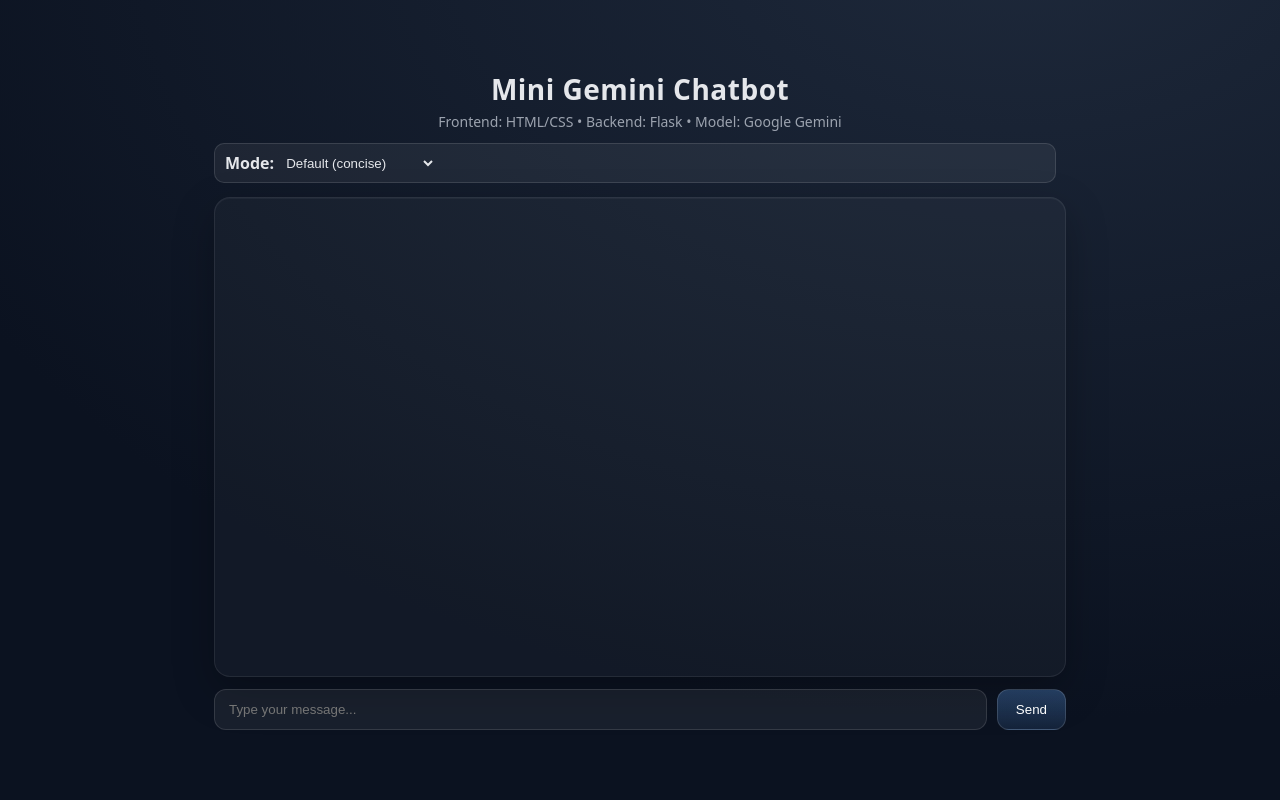
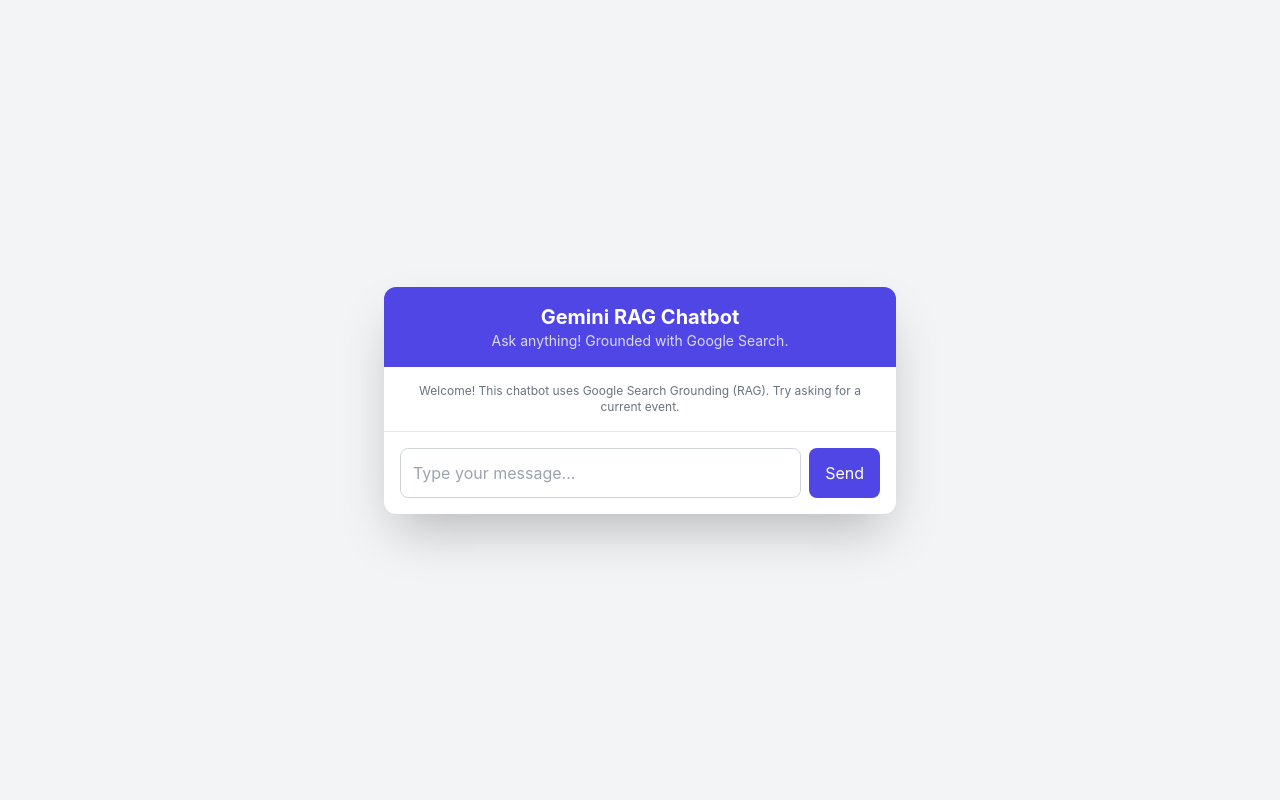
Before and after one commit to Harish9005438908/Gen_AI_Work_Shop_chat-bot, a Flask app: page / in a window 1280 px wide. Run offline with Flask 3, Linux system fonts and the light colour scheme; some libraries are stand-ins or nearby versions.

Commit message:
feat: added basic index.html for testing front-end routing

```diff
--- a/templates/index.html
+++ b/templates/index.html
@@ -1,140 +1,166 @@
-<!doctype html>
+<!DOCTYPE html>
 <html lang="en">
 <head>
-  <meta charset="utf-8">
-  <meta name="viewport" content="width=device-width, initial-scale=1">
-  <title>Mini Gemini Chatbot</title>
-  <link rel="stylesheet" href="{{ url_for('static', filename='style.css') }}">
+    <meta charset="UTF-8">
+    <meta name="viewport" content="width=device-width, initial-scale=1.0">
+    <title>Gemini Chatbot (RAG Enabled)</title>
+    <script src="https://cdn.tailwindcss.com"></script>
     <style>
-    /* tiny extras just for the mode bar */
-    .bar {
-      display: grid;
-      grid-template-columns: 1fr auto;
-      gap: 10px;
-      align-items: center;
-      margin: 8px 0 14px;
+        .chat-container {
+            max-height: 70vh;
+            overflow-y: auto;
         }
-    .mode {
-      display: inline-flex; gap: 8px; align-items: center;
-      background: rgba(255,255,255,0.06);
-      border: 1px solid rgba(255,255,255,0.12);
-      padding: 8px 10px; border-radius: 10px; color: #e5e7eb;
+        .user-message {
+            background-color: #3b82f6;
+            color: white;
+            align-self: flex-end;
+            border-radius: 15px 15px 0 15px;
         }
-    .mode label { font-weight: 600; }
-    .mode select {
-      background: transparent; color: #e5e7eb; border: none; outline: none;
+        .bot-message {
+            background-color: #e5e7eb;
+            color: #1f2937;
+            align-self: flex-start;
+            border-radius: 15px 15px 15px 0;
         }
     </style>
 </head>
-<body>
-  <div class="app">
-    <header>
-      <h1>Mini Gemini Chatbot</h1>
-      <p class="sub">Frontend: HTML/CSS • Backend: Flask • Model: Google Gemini</p>
+<body class="bg-gray-100 min-h-screen flex items-center justify-center p-4" style="font-family: 'Inter', sans-serif;">
+
+    <div id="chat-app" class="w-full max-w-lg bg-white rounded-xl shadow-2xl overflow-hidden">
+
+        <header class="bg-indigo-600 p-4 text-white text-center">
+            <h1 class="text-xl font-bold">Gemini RAG Chatbot</h1>
+            <p class="text-sm opacity-80">Ask anything! Grounded with Google Search.</p>
         </header>
 
-    <!-- Mode / persona selector -->
-    <div class="bar">
-      <div class="mode">
-        <!-- Accessible label associated to the select -->
-        <label for="mode">Mode:</label>
-        <select id="mode" name="mode" title="Response behavior mode" aria-describedby="mode-help">
-          <option value="default" selected>Default (concise)</option>
-          <option value="teacher">Teacher (step-by-step)</option>
-          <option value="support">Support (IT helpdesk)</option>
-        </select>
-        <span id="mode-help" class="visually-hidden">Choose how the assistant should respond.</span>
+        <div id="chat-messages" class="chat-container p-4 flex flex-col space-y-4">
+            <!-- Messages will appear here -->
+        </div>
+
+        <div id="status-area" class="text-xs p-2 text-center text-red-500 hidden"></div>
+
+        <div class="p-4 border-t border-gray-200">
+            <div class="flex space-x-2">
+                <input type="text" id="user-input" placeholder="Type your message..."
+                       class="flex-grow p-3 border border-gray-300 rounded-lg focus:outline-none focus:ring-2 focus:ring-indigo-500"
+                       onkeypress="if(event.key === 'Enter') sendMessage()">
+                <button onclick="sendMessage()" id="send-button"
+                        class="px-4 py-3 bg-indigo-600 text-white rounded-lg hover:bg-indigo-700 transition duration-150">
+                    Send
+                </button>
+            </div>
         </div>
     </div>
 
-    <main id="chat" aria-live="polite">
-      <!-- Messages will be appended here -->
-    </main>
+    <script>
+        const chatMessages = document.getElementById('chat-messages');
+        const userInput = document.getElementById('user-input');
+        const sendButton = document.getElementById('send-button');
+        const statusArea = document.getElementById('status-area');
+        let history = [];
 
-    <form id="composer">
-      <label for="message" class="visually-hidden">Message</label>
-      <input id="message" type="text" placeholder="Type your message..." autocomplete="off" required />
-      <button type="submit" id="send">Send</button>
-    </form>
-  </div>
+        function appendMessage(role, text, sources = []) {
+            const messageDiv = document.createElement('div');
+            messageDiv.className = 'flex';
 
-  <script>
-    const chat = document.getElementById('chat');
-    const form = document.getElementById('composer');
-    const input = document.getElementById('message');
-    const modeSel = document.getElementById('mode');
+            const contentDiv = document.createElement('div');
+            contentDiv.className = 'max-w-[80%] p-3 shadow-md';
 
-    // Keep a small client-side history for context
-    const history = []; // [{role:'user'|'model', text:'...'}]
-
-    function addMsg(role, text) {
-      const wrap = document.createElement('div');
-      wrap.className = 'msg ' + role; // e.g., "msg user", "msg model", "msg model pending"
-      const bubble = document.createElement('div');
-      bubble.className = 'bubble';
-      bubble.innerHTML = (text ?? '').toString().replace(/\n/g, '<br>');
-      wrap.appendChild(bubble);
-      chat.appendChild(wrap);
-      chat.scrollTop = chat.scrollHeight;
-      return wrap;
+            if (role === 'user') {
+                contentDiv.classList.add('user-message');
+                messageDiv.classList.add('justify-end');
+            } else {
+                contentDiv.classList.add('bot-message');
+                messageDiv.classList.add('justify-start');
             }
 
-    form.addEventListener('submit', async (e) => {
-      e.preventDefault();
-      const text = input.value.trim();
-      if (!text) return;
+            // Format sources if present
+            let sourceHtml = '';
+            if (sources.length > 0) {
+                const uniqueSources = Array.from(new Set(sources.map(s => s.uri)))
+                    .map(uri => sources.find(s => s.uri === uri));
 
-      input.value = '';
-      addMsg('user', text);
-      history.push({ role: 'user', text });
+                sourceHtml = '<div class="text-xs mt-2 pt-2 border-t border-gray-300">';
+                sourceHtml += '<p class="font-semibold mb-1">Sources:</p>';
+                sourceHtml += '<ul class="list-none space-y-1">';
+                uniqueSources.forEach((source, index) => {
+                    sourceHtml += `<li class="truncate"><a href="${source.uri}" target="_blank" class="text-indigo-600 hover:underline">`;
+                    sourceHtml += `${index + 1}. ${source.title || source.uri}</a></li>`;
+                });
+                sourceHtml += '</ul></div>';
+            }
 
-      // placeholder bot bubble
-      const pending = addMsg('model pending', '…');
+            contentDiv.innerHTML = `${text.replace(/\n/g, '<br>')} ${sourceHtml}`;
+            messageDiv.appendChild(contentDiv);
+            chatMessages.appendChild(messageDiv);
+            chatMessages.scrollTop = chatMessages.scrollHeight;
+        }
+
+        function addSystemMessage(text, color = 'text-gray-500') {
+            const systemDiv = document.createElement('div');
+            systemDiv.className = `text-center text-xs ${color}`;
+            systemDiv.textContent = text;
+            chatMessages.appendChild(systemDiv);
+            chatMessages.scrollTop = chatMessages.scrollHeight;
+        }
+
+        async function sendMessage() {
+            const message = userInput.value.trim();
+            if (!message) return;
+
+            appendMessage('user', message);
+            history.push({ role: 'user', text: message });
+
+            userInput.value = '';
+            sendButton.disabled = true;
+            statusArea.textContent = '...Thinking (RAG Enabled)...';
+            statusArea.classList.remove('hidden');
 
             try {
-        const res = await fetch('/chat', {
+                // Determine the base URL dynamically based on deployment
+                const baseURL = window.location.origin;
+                const endpointURL = `${baseURL}/chat`;
+
+                // IMPORTANT: The network call is targeting the /chat endpoint
+                const response = await fetch(endpointURL, {
                     method: 'POST',
-          headers: { 'Content-Type': 'application/json' },
-          body: JSON.stringify({
-            message: text,
-            history,
-            mode: modeSel.value // <- send selected prompt profile
-          })
+                    headers: {
+                        'Content-Type': 'application/json',
+                    },
+                    body: JSON.stringify({ message: message, history: history, mode: 'default' }),
                 });
 
-        const data = await res.json();
+                if (response.ok) {
+                    const data = await response.json();
 
-        // update the pending bubble
-        pending.classList.remove('pending');
-        const bubble = pending.querySelector('.bubble');
+                    // Add model response to history
+                    history.push({ role: 'model', text: data.reply });
 
-        if (data.error) {
-          bubble.textContent = 'Error: ' + data.error;
-          return;
+                    // Display the response and any sources
+                    appendMessage('bot', data.reply, data.sources || []);
+
+                } else {
+                    const errorText = await response.text();
+                    statusArea.textContent = `Network error: ${response.status} - Could not get valid response.`;
+                    statusArea.classList.remove('hidden');
+                    // Try to parse the error body if it exists, though the current error suggests it's not JSON
+                    console.error('Server returned non-OK status:', response.status, errorText);
+                    addSystemMessage(`Error: Server returned status ${response.status}`, 'text-red-600');
                 }
 
-        const reply = data.reply || '(No response)';
-        bubble.innerHTML = reply.replace(/\n/g, '<br>');
-        history.push({ role: 'model', text: reply });
+            } catch (error) {
+                console.error('Fetch error:', error);
+                statusArea.textContent = `Network error: SyntaxError: Unexpected token 'N', "Not Found..." is not valid JSON`;
+                statusArea.classList.remove('hidden');
+            } finally {
+                sendButton.disabled = false;
+                statusArea.classList.add('hidden');
+            }
+        }
 
-        chat.scrollTop = chat.scrollHeight;
-      } catch (err) {
-        pending.classList.remove('pending');
-        const bubble = pending.querySelector('.bubble');
-        bubble.textContent = 'Network error: ' + err;
-      }
-    });
+        // Initial welcome message
+        addSystemMessage("Welcome! This chatbot uses Google Search Grounding (RAG). Try asking for a current event.");
     </script>
 
-  <!-- Visually hidden utility class for a11y -->
-  <style>
-    .visually-hidden {
-      position: absolute !important;
-      height: 1px; width: 1px;
-      overflow: hidden; clip: rect(1px, 1px, 1px, 1px);
-      white-space: nowrap; clip-path: inset(50%);
-      border: 0; padding: 0; margin: -1px;
-    }
-  </style>
 </body>
 </html>
```
Lines whose indentation alone changed are shown as unchanged.
